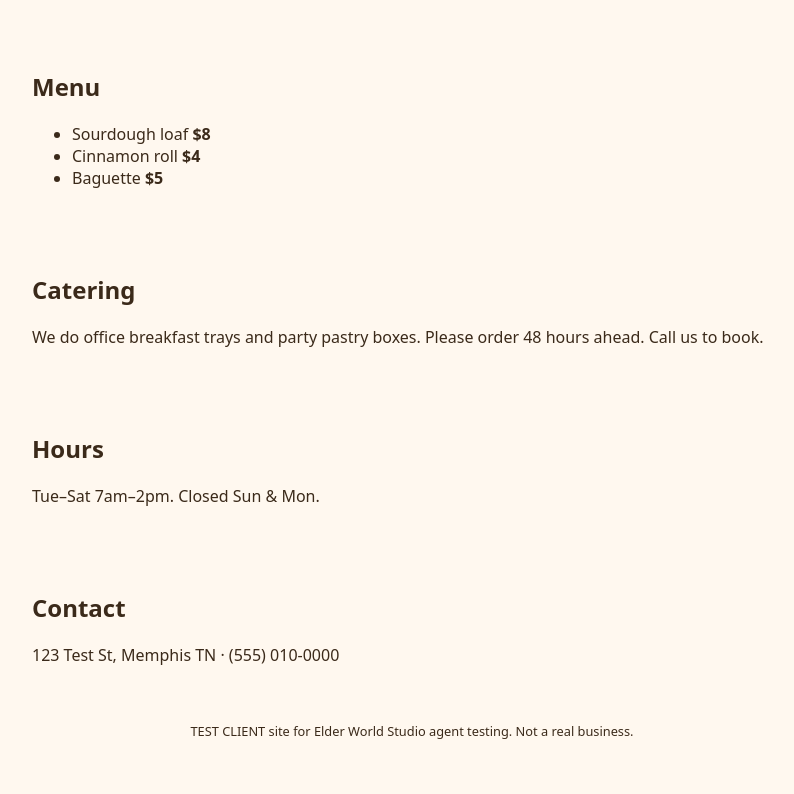
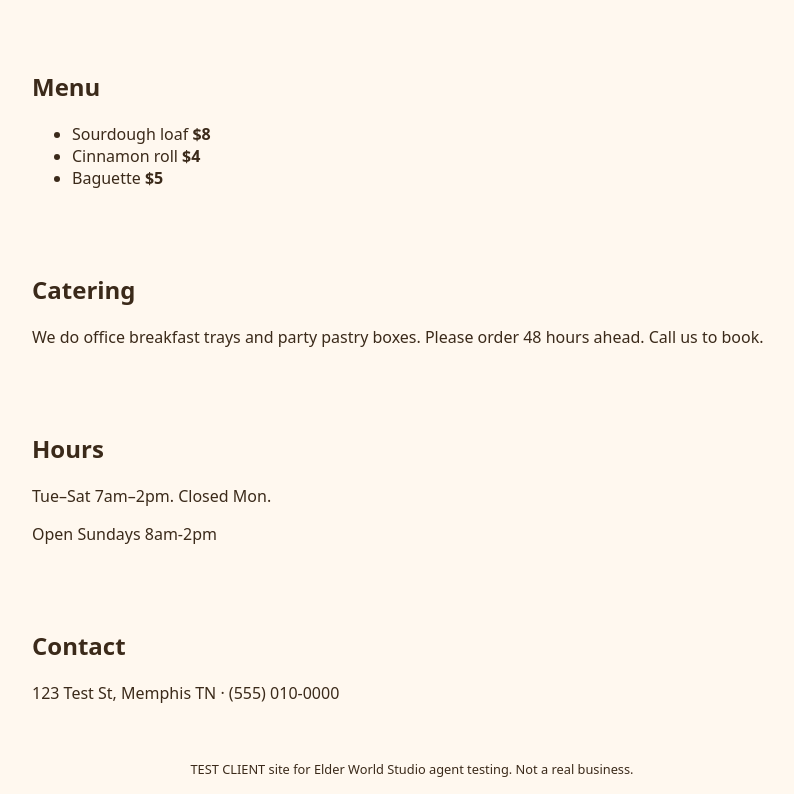
Before and after one commit to josh643/testclient-demo, a plain HTML site: page index.html in a window 1280 px wide. Shown: the part 642-1436 px from the top of the page, without its empty margins (228-1022 px from the left). Before the commit the page ends 1398 px from the top, so only its background shows below. Drawn offline with Linux system fonts and the light colour scheme.

Commit message:
agent: Test Bakery (TEST client) request (Sub-CEO): Add Sunday hours to Test Bakery
Task 20261010-110746-testbakery-subceo-add-sunday-hours-to-test-bakery (ews-agent CT111, gpt-6-luna)

```diff
--- a/index.html
+++ b/index.html
@@ -5,6 +5,6 @@
 <section id="hero"><img id="hero-img" src="img/croissant.jpg" alt="Croissant photo"></section>
 <section id="menu"><h2>Menu</h2><ul><li>Sourdough loaf <span class="price">$8</span></li><li>Cinnamon roll <span class="price">$4</span></li><li>Baguette <span class="price">$5</span></li></ul></section>
 <section id="catering"><h2>Catering</h2><p>We do office breakfast trays and party pastry boxes. Please order 48 hours ahead. Call us to book.</p></section>
-<section id="hours"><h2>Hours</h2><p>Tue–Sat 7am–2pm. Closed Sun & Mon.</p></section>
+<section id="hours"><h2>Hours</h2><p>Tue–Sat 7am–2pm. Closed Mon.</p><p>Open Sundays 8am-2pm</p></section>
 <section id="contact"><h2>Contact</h2><p>123 Test St, Memphis TN · (555) 010-0000</p></section>
 <footer style="text-align:center;padding:1rem;font-size:.8rem">TEST CLIENT site for Elder World Studio agent testing. Not a real business.</footer></body></html>
```
